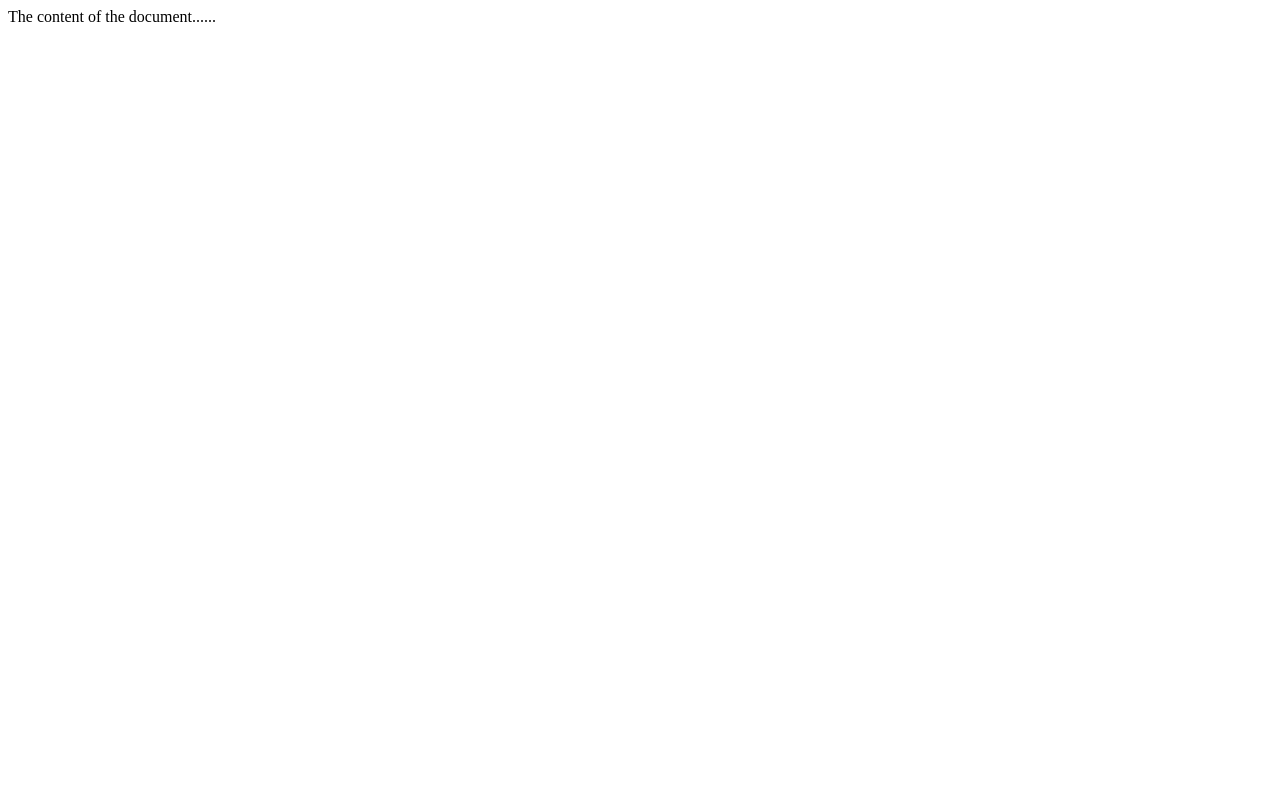
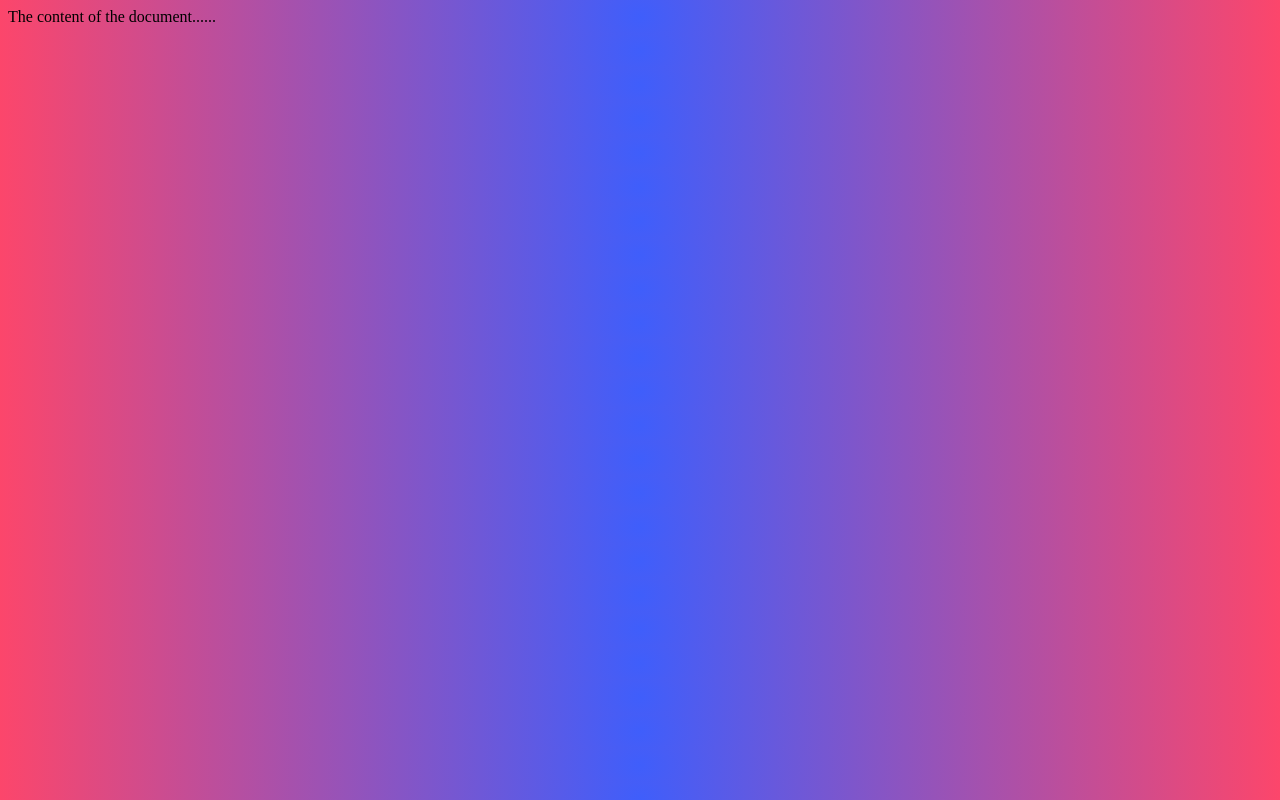
Before and after one commit to RagibAjmal/personalportfolio, a plain HTML site: page index.html in a window 1280 px wide. Drawn offline with Linux system fonts and the light colour scheme.

Commit message:
added css

```diff
--- a/index.html
+++ b/index.html
@@ -2,6 +2,7 @@
 <html>
 <head>
   <title>A Meaningful Page Title</title>
+  <link rel="stylesheet" href="styles.css">
 </head>
 <body>
 <div>The content of the document......</div>
--- /dev/null
+++ b/styles.css
@@ -0,0 +1,4 @@
+body{
+    background: rgb(63,94,251);
+background: radial-gradient(circle, rgba(63,94,251,1) 0%, rgba(252,70,107,1) 100%);
+}
```
